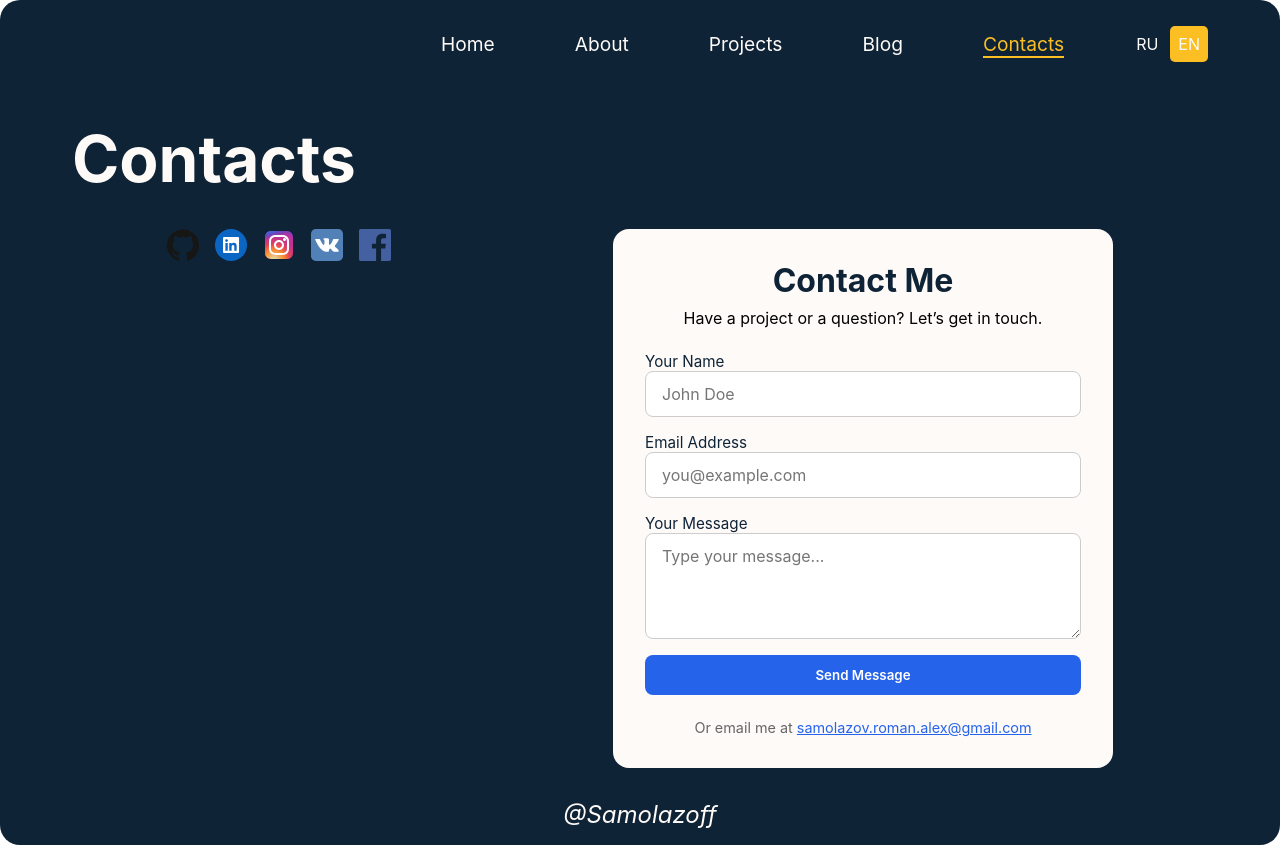
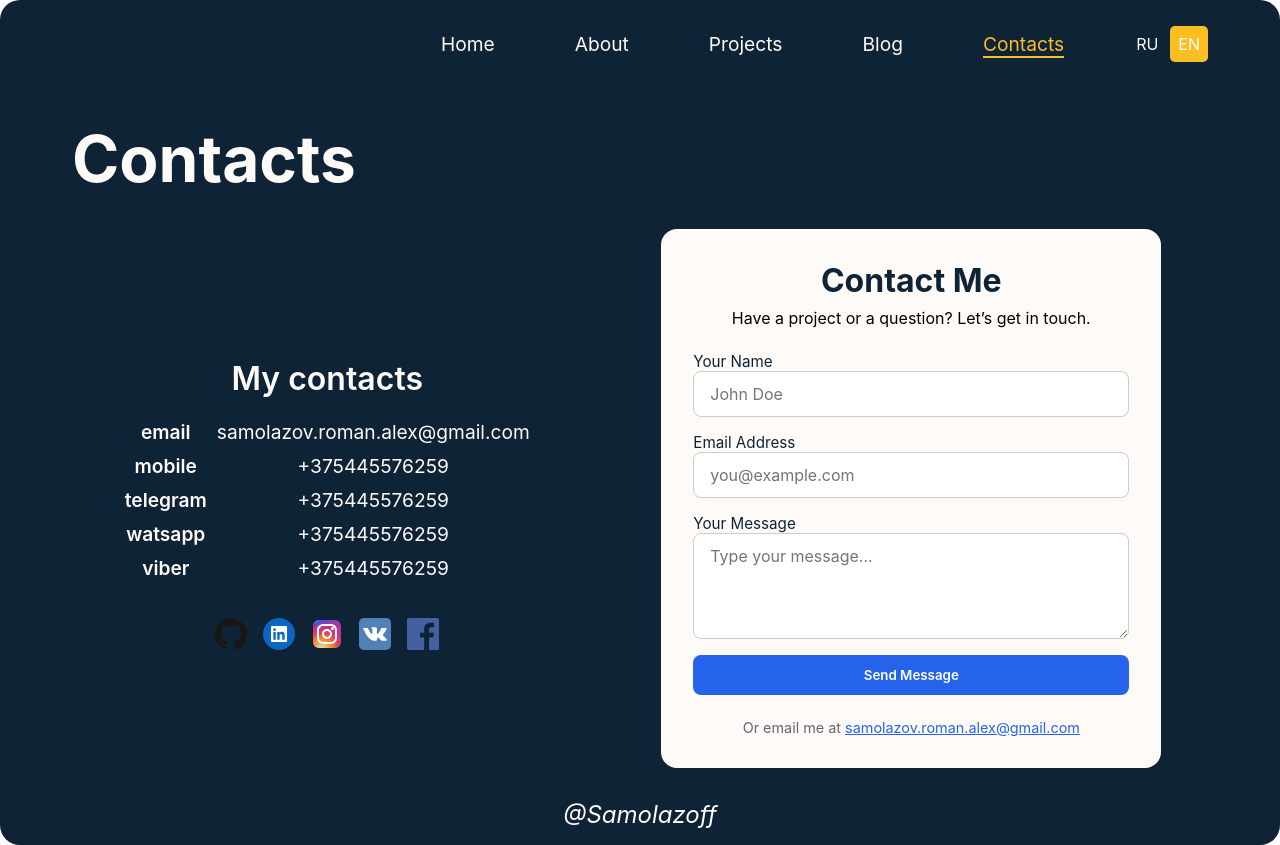
Before and after one commit to samolazoff/portfolio-website, a React (Vite) app in the folder frontend/: page /contacts in a window 1280 px wide. Built offline with nearby package versions, Linux system fonts and the light colour scheme.

Commit message:
Chage block contact

```diff
--- a/frontend/src/pages/Contacts/Contacts.jsx
+++ b/frontend/src/pages/Contacts/Contacts.jsx
@@ -6,9 +6,34 @@ import ContactMe from '../../components/ContactMe/ContactMe';
 const Contacts = () => {
     return (
         <section className = 'page-contacts container'>
-            <h2 className="title-block">Contacts</h2>
-            <div className="page-contacts-wrap">
-                <div className="contacts-box-txt">
+            <h2 className = "title-block" >Contacts</h2>
+            <div className = "page-contacts-wrap">
+                <div className = "contacts-box-txt">
+                    <table>
+                        <caption>My contacts</caption>
+                        <tbody>
+                            <tr>
+                                <td className = 'main-txt'>email</td>
+                                <td>samolazov.roman.alex@gmail.com</td>
+                            </tr>
+                            <tr>
+                                 <td className = 'main-txt'>mobile</td>
+                                <td>+375445576259</td>
+                            </tr>
+                            <tr>
+                                 <td className = 'main-txt'>telegram</td>
+                                <td>+375445576259</td>
+                            </tr>
+                            <tr>
+                                <td className = 'main-txt'>watsapp</td>
+                                <td>+375445576259</td>
+                            </tr>
+                            <tr>
+                                <td className = 'main-txt'> viber</td>
+                                <td>+375445576259</td>
+                            </tr>
+                        </tbody>
+                    </table>
                     <SocialMedia/>
                 </div>
                 <ContactMe/>
--- a/frontend/src/pages/Contacts/Contacts.scss
+++ b/frontend/src/pages/Contacts/Contacts.scss
@@ -15,8 +15,29 @@
         .contacts-box-txt{
             display: flex;
             flex-direction: column;
-            justify-content: flex-start;
+            justify-content: center;
             align-items: flex-start;
+            gap: 2rem;
+            table{
+                caption{
+                    padding: 1rem;
+                    font-size: 2rem;
+                    font-weight: 600;
+                }
+                tbody{
+                    font-size: 1.2rem;
+                    tr{
+                        padding: 1rem;
+                       .main-txt{
+                            font-weight: 600;
+                       }
+                       td{
+                            padding: .25rem;
+                            text-align: center;
+                       }
+                    }
+                }
+            }
         }
     }
 }
```
